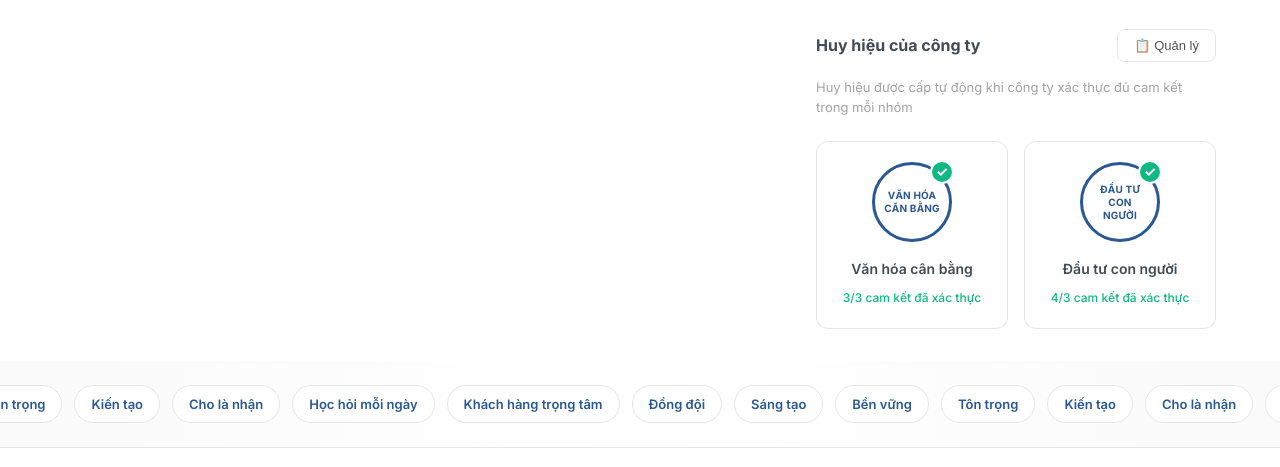
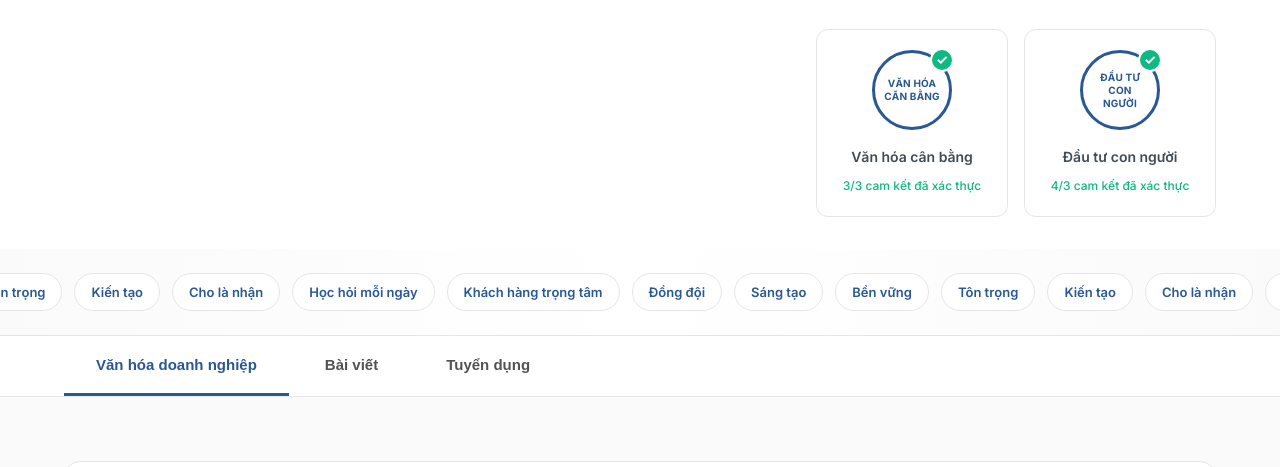
Before and after one commit to vuhoailan/mxh, a plain HTML site: page index.html in a window 1280 px wide. Shown: the part 633-1100 px from the top of the page. Drawn offline with Linux system fonts and the light colour scheme.

Commit message:
Update index.html

```diff
--- a/index.html
+++ b/index.html
@@ -1643,13 +1643,8 @@
 
                 <!-- Badges -->
                 <div style="margin-top: var(--space-8);">
-                    <div style="display: flex; justify-content: space-between; align-items: center; margin-bottom: var(--space-4);">
-                        <h3 style="font-size: 16px; font-weight: 700;">Huy hiệu của công ty</h3>
-                        <button style="background: none; border: 1px solid var(--color-border); padding: var(--space-2) var(--space-4); border-radius: var(--radius-sm); font-size: 13px; font-weight: 500; color: var(--color-secondary); cursor: pointer;">📋 Quản lý</button>
-                    </div>
-                    <p style="font-size: 13px; color: var(--color-tertiary); line-height: 1.5; margin-bottom: var(--space-6);">
-                        Huy hiệu được cấp tự động khi công ty xác thực đủ cam kết trong mỗi nhóm
-                    </p>
+
+
 
                     <div class="badges-grid">
                         <div class="badge-card">
```
